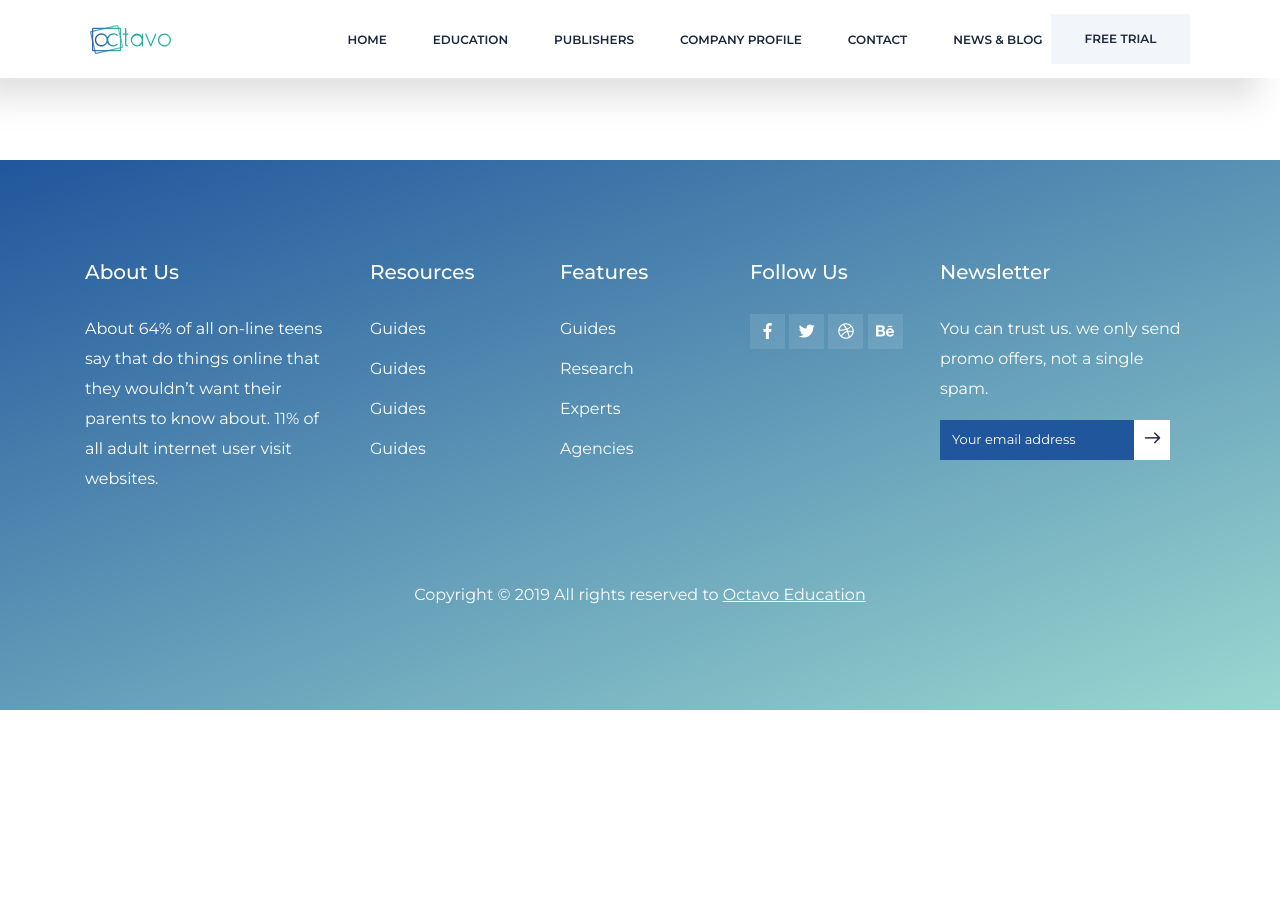
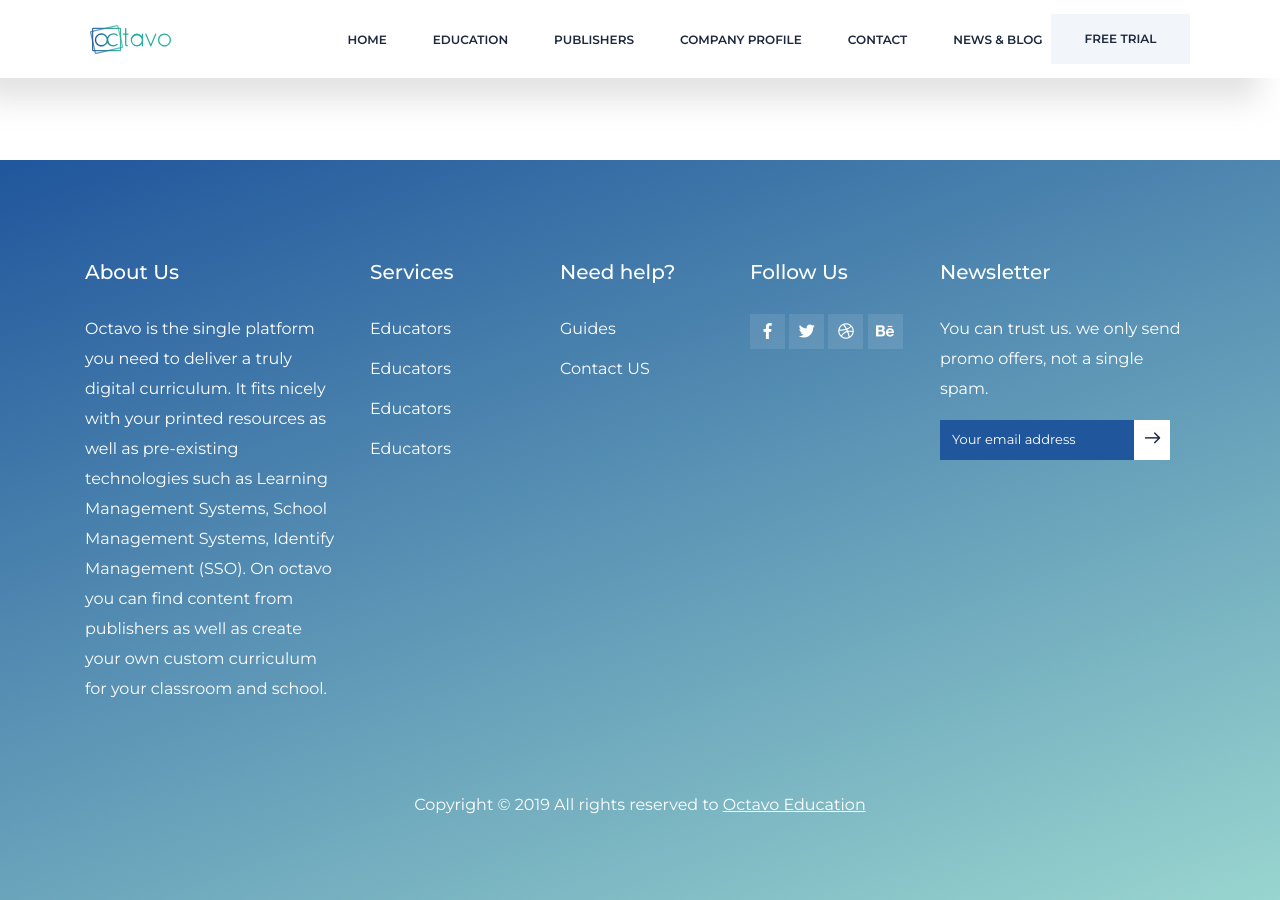
Before and after one commit to jurgencalleja/octavo.education, a Jekyll site: the page built from contact.html, in a window 1280 px wide and 900 px high, scrolled down 1401 px. Built offline with Jekyll 4.4.1, drawn with Linux system fonts in a browser that asks for light colours; before the commit the page ends 2111 px from its top, so only the background shows below that.

Commit message:
Update Footer

```diff
--- a/_config.yml
+++ b/_config.yml
@@ -501,27 +501,23 @@ contact_address: 'Los Angeles, United States'
 #####################################
 
 footer_title: 'About Us'
-footer_description: 'About 64% of all on-line teens say that do things online that they wouldn’t want their parents to know about. 11% of all adult internet user visit websites.'
+footer_description: 'Octavo is the single platform you need to deliver a truly digital curriculum.  It fits nicely with your printed resources as well as pre-existing technologies such as Learning Management Systems, School Management Systems, Identify Management (SSO).  On octavo you can find content from publishers as well as create your own custom curriculum for your classroom and school. '
 
-footer_resources_link_heading: 'Resources'
-footer_resources_link_one_text: 'Guides'
+footer_resources_link_heading: 'Services'
+footer_resources_link_one_text: 'Educators'
 footer_resources_link_one_link: '#'
-footer_resources_link_two_text: 'Research'
+footer_resources_link_two_text: 'Publishers'
 footer_resources_link_one_link: '#'
-footer_resources_link_three_text: 'Experts'
+footer_resources_link_three_text: 'Libraries'
 footer_resources_link_one_link: '#'
-footer_resources_link_four_text: 'Agencies'
+footer_resources_link_four_text: 'Retailers'
 footer_resources_link_one_link: '#'
 
 
-footer_features_link_heading: 'Features'
+footer_features_link_heading: 'Need help?'
 footer_features_link_one_text: 'Guides'
 footer_features_link_one_link: '#'
-footer_features_link_two_text: 'Research'
-footer_features_link_one_link: '#'
-footer_features_link_three_text: 'Experts'
-footer_features_link_one_link: '#'
-footer_features_link_four_text: 'Agencies'
+footer_features_link_two_text: 'Contact US'
 footer_features_link_one_link: '#'
 
 
```
